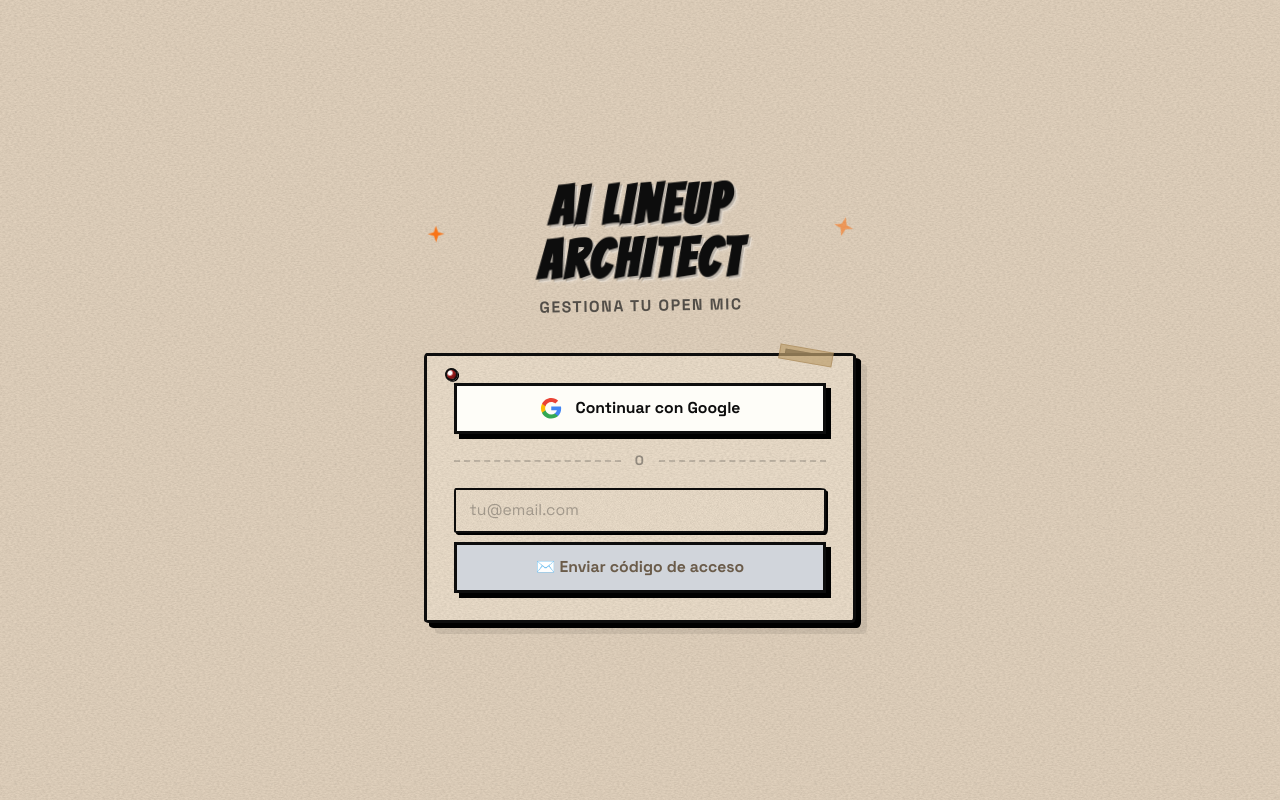
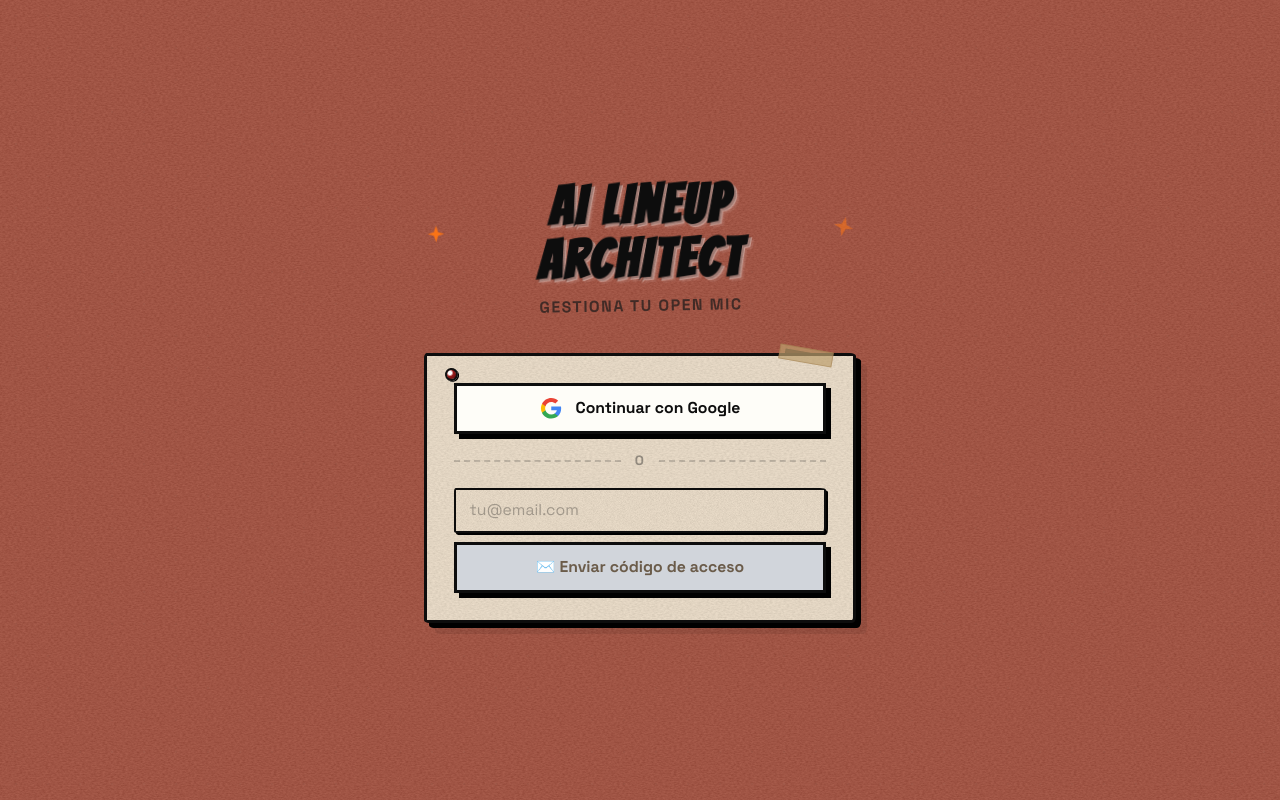
Before and after one commit to SAfonso/recova-project, a React (Vite) app in the folder frontend/: page / in a window 1280 px wide. Built offline with nearby package versions, Linux system fonts and the light colour scheme; no server answers.

Commit message:
feat(ui): fondo rojo show mate con degradado ámbar/rojo oscuro
Cambia --c-bg de gris cálido a rojo show mate (#8C2020) con gradiente
fixed: toque ámbar/amarillo top-left, sombra rojo oscuro bottom-right.

Co-Authored-By: Claude Sonnet 4.6 <noreply@anthropic.com>

```diff
--- a/frontend/src/index.css
+++ b/frontend/src/index.css
@@ -14,10 +14,14 @@
   color-scheme: light;
 
   /* ── Fondos ──────────────────────────────────────────
-     bg: gris cálido medio — claramente distinto de las tarjetas
+     bg: rojo show mate — vibe escenario comedia
      paper: casi blanco cálido — tarjetas visiblemente más claras
   ─────────────────────────────────────────────────── */
-  --c-bg:          #EDEAE4;   /* fondo general — muy claro, gris cálido suave */
+  --c-bg:          #8C2020;   /* fondo general — rojo show mate */
+  --c-bg-grad:
+    radial-gradient(ellipse 75% 55% at 18% 8%,  rgba(210, 140, 30, 0.30) 0%, transparent 55%),
+    radial-gradient(ellipse 55% 65% at 88% 92%, rgba(35,  0,   0,  0.45) 0%, transparent 52%),
+    radial-gradient(ellipse 90% 80% at 50% 50%, rgba(100, 15,  15, 0.20) 0%, transparent 65%);
   --c-paper:       #FEFDF8;   /* papel tarjeta — casi blanco, claramente más claro que el fondo */
   --c-paper-alt:   #F0EDE6;   /* papel secundario */
 
@@ -68,6 +72,8 @@ body {
   min-height: 100vh;
   font-family: 'Space Grotesk', 'Patrick Hand', 'Comic Sans MS', cursive;
   background-color: var(--c-bg);
+  background-image: var(--c-bg-grad);
+  background-attachment: fixed;
   color: var(--c-ink);
 }
 
```
